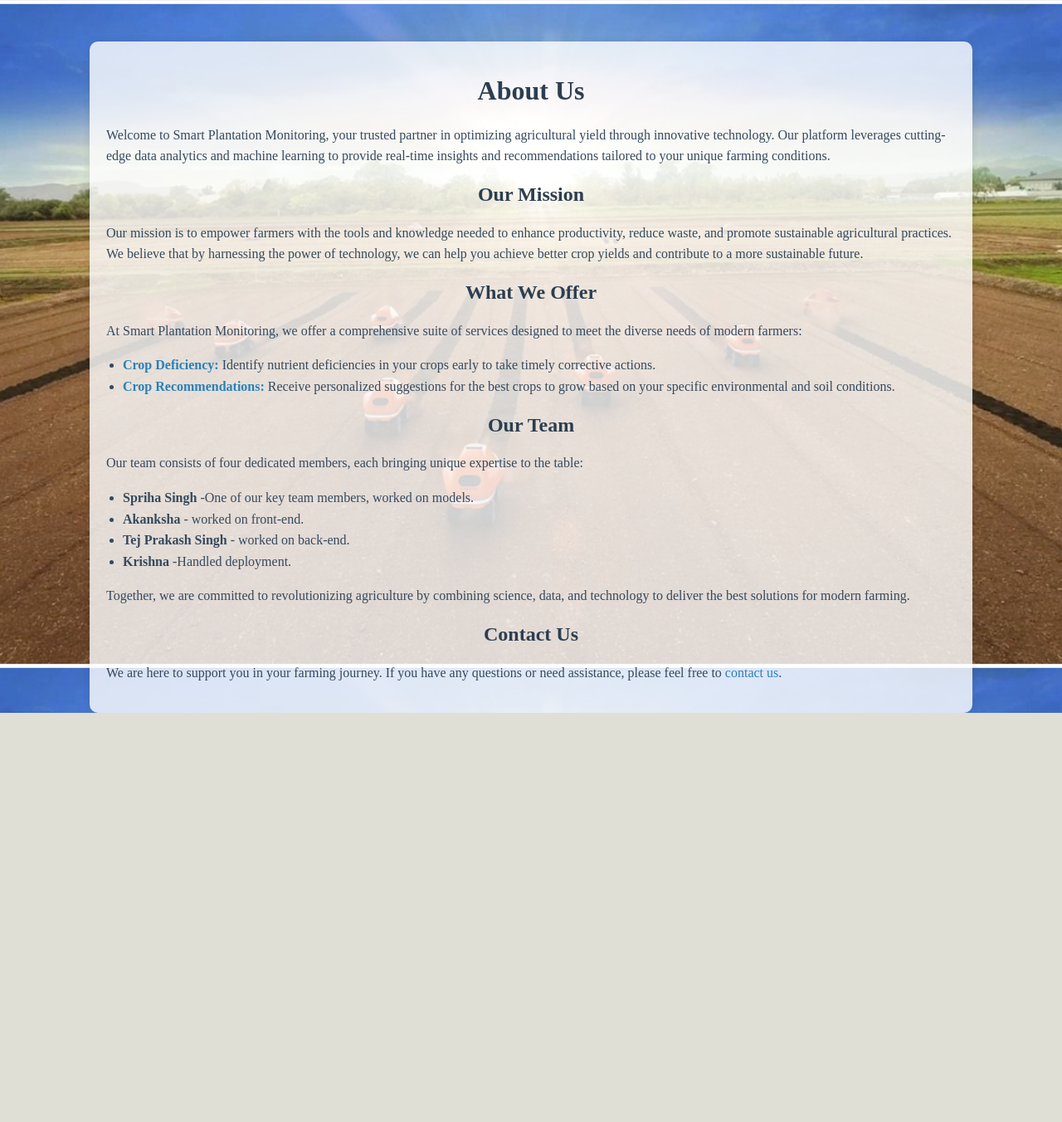
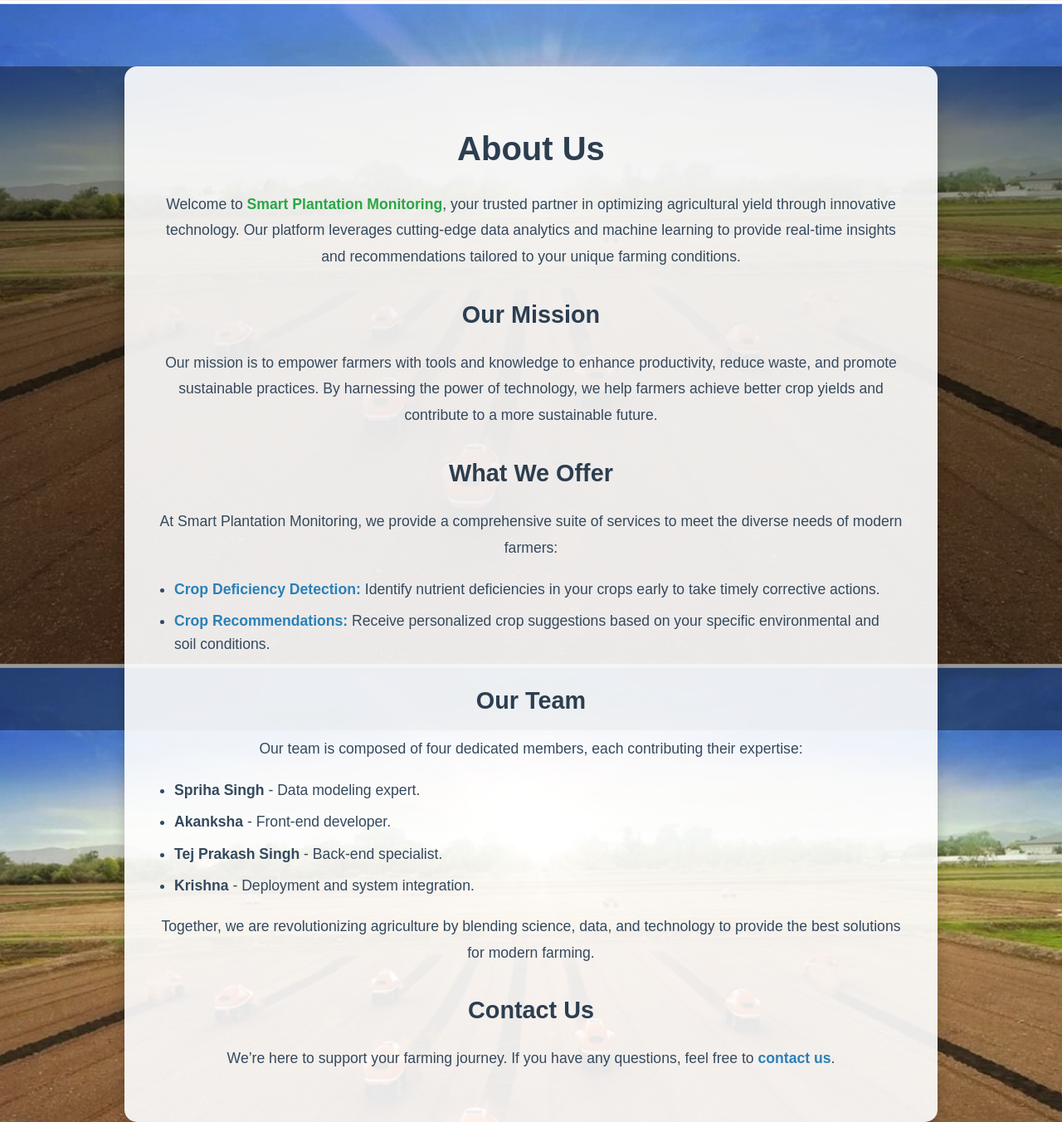
Before and after one commit to Akanksha530/Smart_plantation, a Flask app: page /about in a window 1280 px wide. Shown: the whole page at 83% size. Before the commit the page ends 859 px from the top, so only its background shows below. Run offline with Flask 3, Linux system fonts and the light colour scheme; parts of the project's set-up code (start-up, migrations or seed data) failed here and were passed over; some libraries are stand-ins or nearby versions.

Commit message:
new commit

```diff
--- a/static/about.css
+++ b/static/about.css
@@ -1,3 +1,12 @@
+/* General Styles */
+body {
+    margin: 0;
+    font-family: 'Poppins', sans-serif;
+    color: #333;
+    line-height: 1.6;
+}
+
+/* Background Image and Overlay */
 .background-image {
     background-image: url('/static/images/index1.png');
     background-size: cover;
@@ -7,54 +16,100 @@
     width: 100%;
     margin: 0;
     padding: 0;
+    position: relative;
 }
 
+.overlay {
+    position: absolute;
+    top: 0;
+    left: 0;
+    width: 100%;
+    height: 100%;
+    background: rgba(0, 0, 0, 0.4); /* Dark overlay for text contrast */
+}
+
+/* Container for Content */
 .container {
-    background: rgba(255, 255, 255, 0.8);
-    padding: 20px;
-    margin: 50px auto;
+    position: relative;
+    background: rgba(255, 255, 255, 0.9);
+    padding: 40px;
+    margin: 80px auto;
     width: 80%;
-    border-radius: 10px;
-    box-shadow: 0 0 10px rgba(0, 0, 0, 0.1);
+    max-width: 900px;
+    border-radius: 15px;
+    box-shadow: 0 8px 16px rgba(0, 0, 0, 0.2);
+    z-index: 2;
+    color: #34495e;
 }
-.container1{
-    background: rgba(255, 255, 255, 0.69);
-    padding: 25px;
-    margin: 50px auto;
-    width: 80%;
-    height: 50%;
-    border-radius: 10px;
-    box-shadow: 0 0 10px rgba(0, 0, 0, 0.1);
-}
-.container2{
-    background: rgba(255, 255, 255, 0.658);
-    padding: 25px;
-    margin: 50px auto;
-    width: 80%;
-    height: 100%;
-    border-radius: 10px;
-    box-shadow: 0 0 10px rgba(0, 0, 0, 0.1);
-}
+
 h1, h2 {
     color: #2c3e50;
     text-align: center;
+    margin-bottom: 20px;
 }
 
-p, ul {
-    color: #34495e;
-    line-height: 1.6;
+h1 {
+    font-size: 2.5rem;
+    font-weight: 700;
 }
 
+h2 {
+    font-size: 1.8rem;
+    margin-top: 30px;
+}
+
+p {
+    font-size: 1.1rem;
+    line-height: 1.8;
+    text-align: center;
+    margin-bottom: 20px;
+}
+
+.highlight {
+    color: #28a745;
+    font-weight: bold;
+}
+
+/* List Styles */
 ul {
     list-style-type: disc;
     padding-left: 20px;
+    font-size: 1.1rem;
+    margin-bottom: 20px;
 }
 
+ul li {
+    margin-bottom: 10px;
+}
+
+/* Links */
 a {
     color: #2980b9;
     text-decoration: none;
+    font-weight: 600;
+    transition: color 0.3s;
 }
 
 a:hover {
-    text-decoration: underline;
+    color: #28a745;
 }
+
+/* Responsive Adjustments */
+@media (max-width: 768px) {
+    .container {
+        width: 90%;
+        padding: 20px;
+    }
+
+    h1 {
+        font-size: 2rem;
+    }
+
+    h2 {
+        font-size: 1.5rem;
+    }
+
+    p, ul li {
+        font-size: 1rem;
+    }
+}
--- a/templates/about.html
+++ b/templates/about.html
@@ -7,44 +7,40 @@
     <link rel="stylesheet" href="{{ url_for('static', filename='about.css') }}">
 </head>
 <body class="background-image">
+    <div class="overlay"></div>
     <div class="container">
         <h1>About Us</h1>
         <p>
-            Welcome to Smart Plantation Monitoring, your trusted partner in optimizing agricultural yield through innovative technology. Our platform leverages cutting-edge data analytics and machine learning to provide real-time insights and recommendations tailored to your unique farming conditions.
+            Welcome to <span class="highlight">Smart Plantation Monitoring</span>, your trusted partner in optimizing agricultural yield through innovative technology. Our platform leverages cutting-edge data analytics and machine learning to provide real-time insights and recommendations tailored to your unique farming conditions.
         </p>
+
         <h2>Our Mission</h2>
         <p>
-            Our mission is to empower farmers with the tools and knowledge needed to enhance productivity, reduce waste, and promote sustainable agricultural practices. We believe that by harnessing the power of technology, we can help you achieve better crop yields and contribute to a more sustainable future.
+            Our mission is to empower farmers with tools and knowledge to enhance productivity, reduce waste, and promote sustainable practices. By harnessing the power of technology, we help farmers achieve better crop yields and contribute to a more sustainable future.
         </p>
+
         <h2>What We Offer</h2>
         <p>
-            At Smart Plantation Monitoring, we offer a comprehensive suite of services designed to meet the diverse needs of modern farmers:
+            At Smart Plantation Monitoring, we provide a comprehensive suite of services to meet the diverse needs of modern farmers:
         </p>
-        <ul> <a href="{{ url_for('first') }}">
-            <li><strong>Crop Deficiency:</strong> </a>Identify nutrient deficiencies in your crops early to take timely corrective actions.</li>
+        <ul>
+            <li><a href="{{ url_for('first') }}"><strong>Crop Deficiency Detection:</strong></a> Identify nutrient deficiencies in your crops early to take timely corrective actions.</li>
+            <li><a href="{{ url_for('second') }}"><strong>Crop Recommendations:</strong></a> Receive personalized crop suggestions based on your specific environmental and soil conditions.</li>
+        </ul>
 
-            <a href="{{ url_for('second') }}">
-            <li><strong>Crop Recommendations:</strong> </a>Receive personalized suggestions for the best crops to grow based on your specific environmental and soil conditions.</li>
-
-           <!-- <li><strong>Yield Optimization:</strong> Implement data-driven strategies to maximize your agricultural output and efficiency.</li>
-            --></ul>
-            <h2>Our Team</h2>
-            <p>
-                Our team consists of four dedicated members, each bringing unique expertise to the table:
-            </p>
-            <ul>
-                <li><strong>Spriha Singh</strong> -One of our key team members, worked on models.</li>
-                <li><strong>Akanksha</strong> - worked on front-end.</li>
-                <li><strong>Tej Prakash Singh</strong> - worked on back-end.</li>
-                <li><strong>Krishna</strong> -Handled deployment. </li>
-            </ul>
-            <p>
-                Together, we are committed to revolutionizing agriculture by combining science, data, and technology to deliver the best solutions for modern farming.
-            </p>
+        <h2>Our Team</h2>
+        <p>Our team is composed of four dedicated members, each contributing their expertise:</p>
+        <ul>
+            <li><strong>Spriha Singh</strong> - Data modeling expert.</li>
+            <li><strong>Akanksha</strong> - Front-end developer.</li>
+            <li><strong>Tej Prakash Singh</strong> - Back-end specialist.</li>
+            <li><strong>Krishna</strong> - Deployment and system integration.</li>
+        </ul>
+        <p>Together, we are revolutionizing agriculture by blending science, data, and technology to provide the best solutions for modern farming.</p>
 
         <h2>Contact Us</h2>
         <p>
-            We are here to support you in your farming journey. If you have any questions or need assistance, please feel free to <a href="{{ url_for('contact_us') }}">contact us</a>.
+            We’re here to support your farming journey. If you have any questions, feel free to <a href="{{ url_for('contact_us') }}">contact us</a>.
         </p>
     </div>
 </body>
--- a/templates/register.html
+++ b/templates/register.html
@@ -4,10 +4,11 @@
     <meta charset="UTF-8">
     <meta name="viewport" content="width=device-width, initial-scale=1.0">
     <title>Register - Smart Plantation Monitoring</title>
-    <link rel="stylesheet" href="{{ url_for('static', filename='login.css') }}">
+    <link rel="stylesheet" href="{{ url_for('static', filename='register.css') }}">
 </head>
 <body class="background-image">
     <div class="register-container">
+        <img src="{{ url_for('static', filename='S.png') }}" alt="Smart Plantation Logo" class="logo">
         <h2>Register</h2>
 
         <!-- Flash messages for success or error -->
--- a/templates/services.html
+++ b/templates/services.html
@@ -26,10 +26,7 @@
                 <a href="{{ url_for('first') }}">
                     <h2><strong>Crop Deficiency</strong></h2> </a>Identify nutrient deficiencies in your crops early to take timely corrective actions.</li>
                      </div>
-            <div class="service-card">
-                <h2><strong>Disease detection</strong></h2>
-                <p>Detects Whether your plant is healthy or have some Disease</p>
-            </div>
+
 
         </div>
     </section>
```
Also changed, not shown: static/register.css (added, +198 -0 lines).
